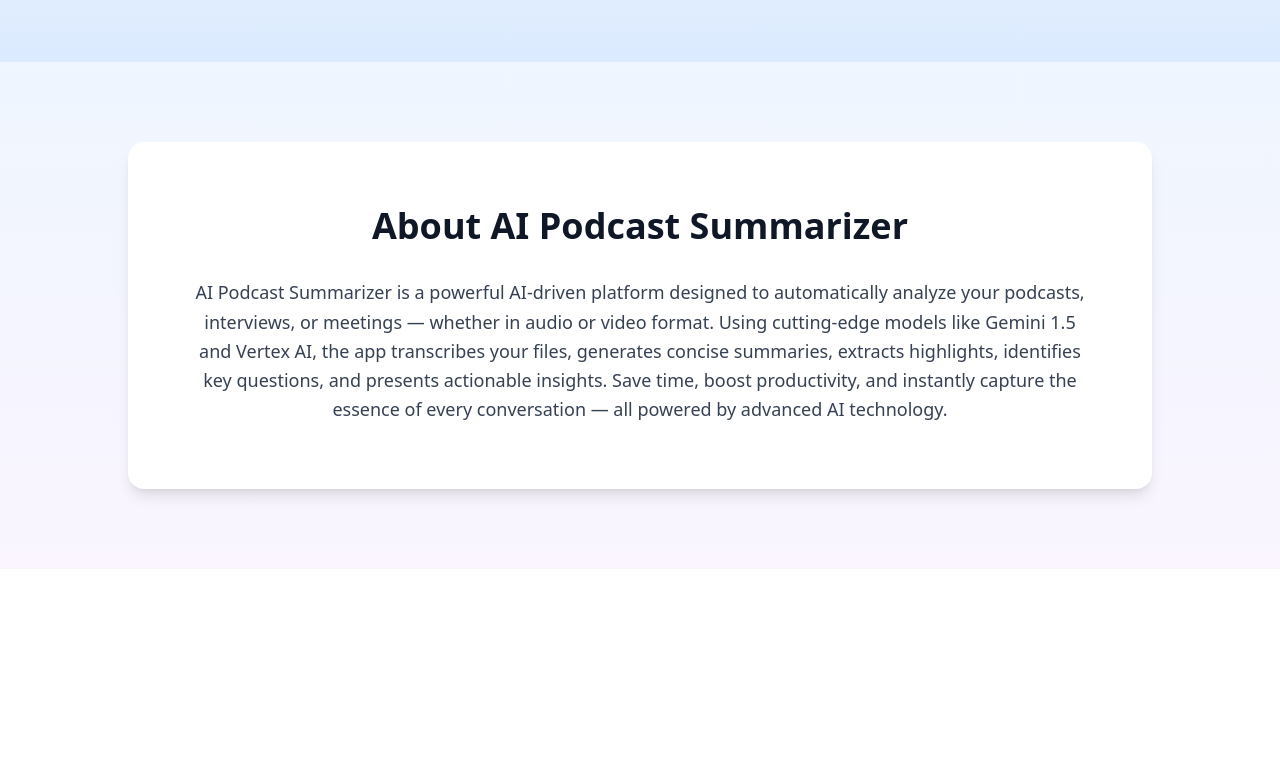
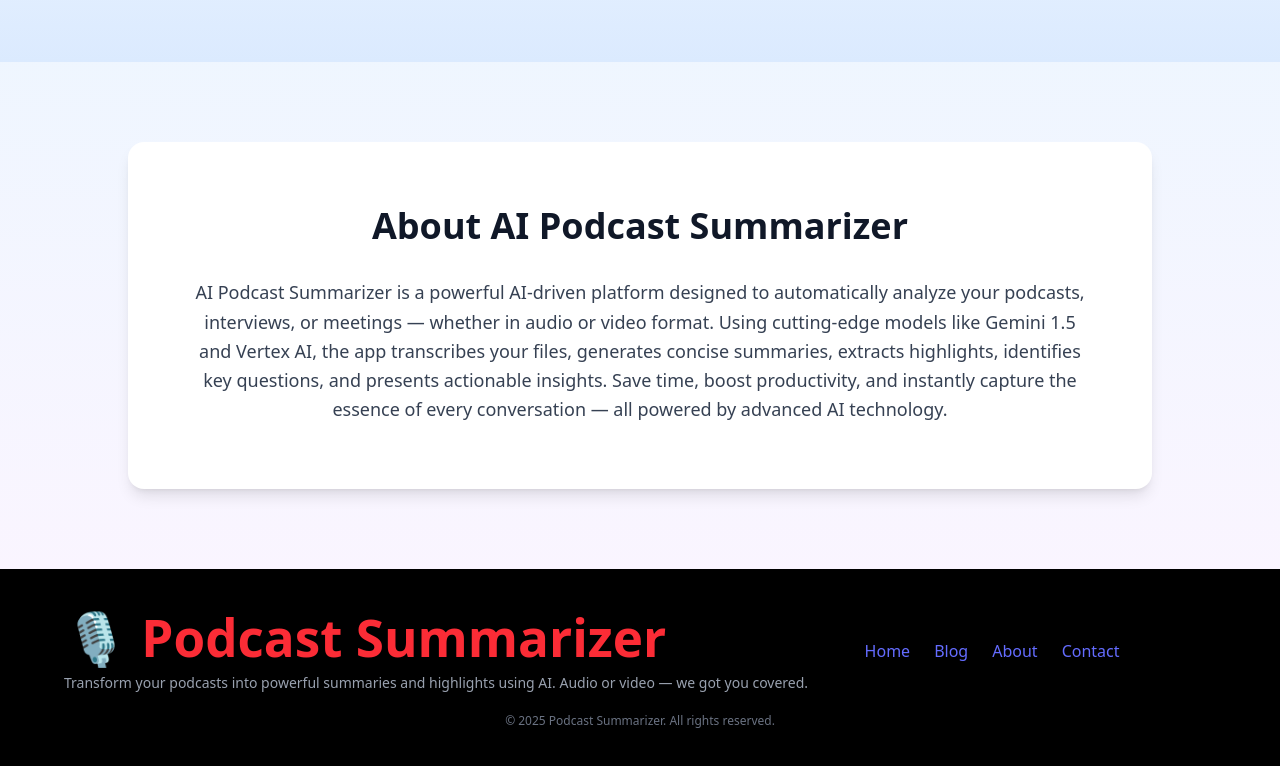
Before and after one commit to Aishwarya011k/-AI-podcast-summariser, a React (Vite) app in the folder podcast/: page / in a window 1280 px wide. Shown: the part 402-1168 px from the top of the page. Before the commit the page ends 971 px from the top, so only its background shows below. Built offline with nearby package versions, Linux system fonts and the light colour scheme.

Commit message:
included Footer

```diff
--- /dev/null
+++ b/podcast/src/components/Footer.jsx
@@ -0,0 +1,37 @@
+import React from 'react';
+
+function Footer() {
+  return (
+    <footer className="bg-black text-gray-400 py-10 px-5">
+      <div className="max-w-6xl mx-auto flex flex-col md:flex-row justify-between items-center">
+
+        {/* Left Section */}
+        <div className="mb-5 md:mb-0">
+          <h1 className="text-2xl font-bold text-red-500 mb-2">🎙 Podcast Summarizer</h1>
+          <p className="text-sm text-gray-400">Transform your podcasts into powerful summaries and highlights using AI. Audio or video — we got you covered.</p>
+        </div>
+
+        {/* Center Links */}
+        <div className="flex space-x-6 mb-5 md:mb-0">
+          <a href="/" className="hover:text-red-400 transition">Home</a>
+          <a href="/blog" className="hover:text-red-400 transition">Blog</a>
+          <a href="/about" className="hover:text-red-400 transition">About</a>
+          <a href="/contact" className="hover:text-red-400 transition">Contact</a>
+        </div>
+
+        {/* Right Section: Social Icons */}
+        <div className="flex space-x-5 text-xl">
+          <a href="#" className="hover:text-red-400 transition"><i className="fab fa-twitter"></i></a>
+          <a href="#" className="hover:text-red-400 transition"><i className="fab fa-instagram"></i></a>
+          <a href="#" className="hover:text-red-400 transition"><i className="fab fa-github"></i></a>
+        </div>
+      </div>
+
+      <div className="text-center text-xs text-gray-500 mt-5">
+        © 2025 Podcast Summarizer. All rights reserved.
+      </div>
+    </footer>
+  );
+}
+
+export default Footer;
--- a/podcast/src/pages/Home.jsx
+++ b/podcast/src/pages/Home.jsx
@@ -1,5 +1,5 @@
 import React from "react";
-
+import Footer from "../components/Footer";
 function Home() {
   return (
     <div className="min-h-screen  min-w-screen bg-gradient-to-b from-white via-blue-50 to-purple-50 font-sans">
@@ -40,6 +40,7 @@
           </p>
         </div>
       </div>
+      <Footer />
     </div>
   );
 }
```
